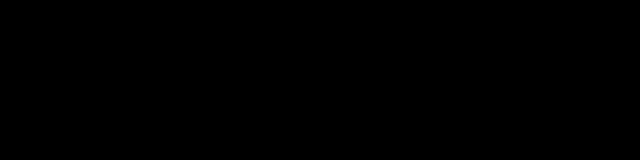
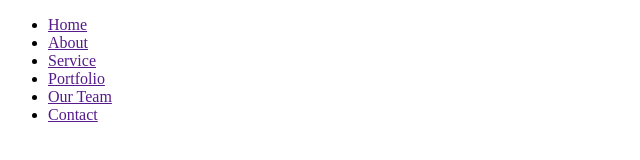
Before and after one commit to gift56/3d-SideMenu, a plain HTML site: page index.html in a window 1280 px wide. Shown: the whole page, without its empty margins (0-640 px from the left). Drawn offline with Linux system fonts and the light colour scheme.

Commit message:
done with the html file

```diff
--- a/index.html
+++ b/index.html
@@ -11,7 +11,12 @@
 
 <body>
     <ul>
-
+        <li><a href="">Home</a></li>
+        <li><a href="">About</a></li>
+        <li><a href="">Service</a></li>
+        <li><a href="">Portfolio</a></li>
+        <li><a href="">Our Team</a></li>
+        <li><a href="">Contact</a></li>
     </ul>
 
 
--- a/styles/styles.scss
+++ /dev/null
@@ -1,3 +0,0 @@
-body{
-    background-color: black;
-}
```
Also changed, not shown: styles/styles.css, 1 other file.
